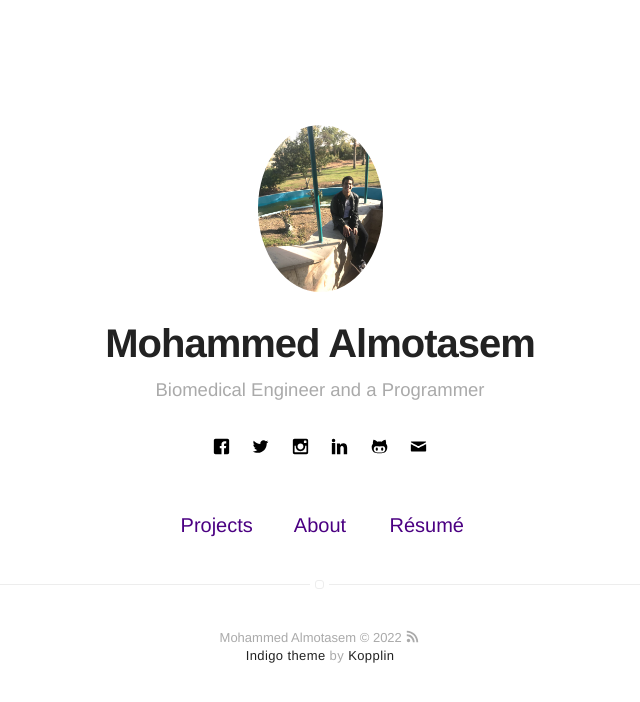
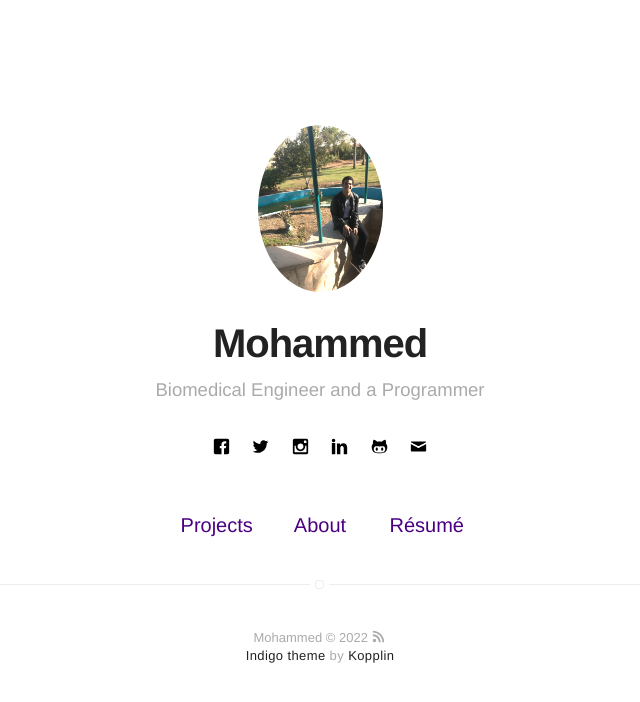
Before and after one commit to Almotasem100/Almotasem100.github.io, a Jekyll site: the page built from index.html, in a window 1280 px wide. Shown: the top 702 px of the page, without its empty margins (320-960 px from the left). Built offline with Jekyll 4.4.1, drawn with Linux system fonts in a browser that asks for light colours.

Commit message:
new edit

```diff
--- a/_config.yml
+++ b/_config.yml
@@ -1,5 +1,5 @@
 # main text of home
-name: Mohammed Almotasem
+name: Mohammed
 bio: Biomedical Engineer and a Programmer
 
 # twitter summary info
```
